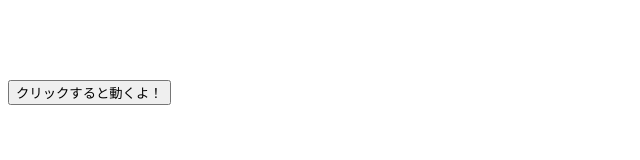
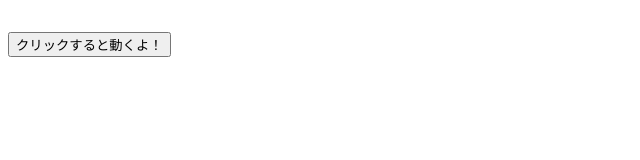
Before and after one commit to g1527037/2016web2-2, a plain HTML site: page index.html in a window 1280 px wide. Shown: the whole page, without its empty margins (0-640 px from the left). Drawn offline with nearby package versions, Linux system fonts and the light colour scheme.

Commit message:
Update index.html

```diff
--- a/index.html
+++ b/index.html
@@ -14,8 +14,6 @@
 </head>
 <body>
   <div id="target">　</div>
-  <div id="target">　</div>
-  <div id="target">　</div>
   <button id="toggle">クリックすると動くよ！</button>
 </body>
 </html>
```
